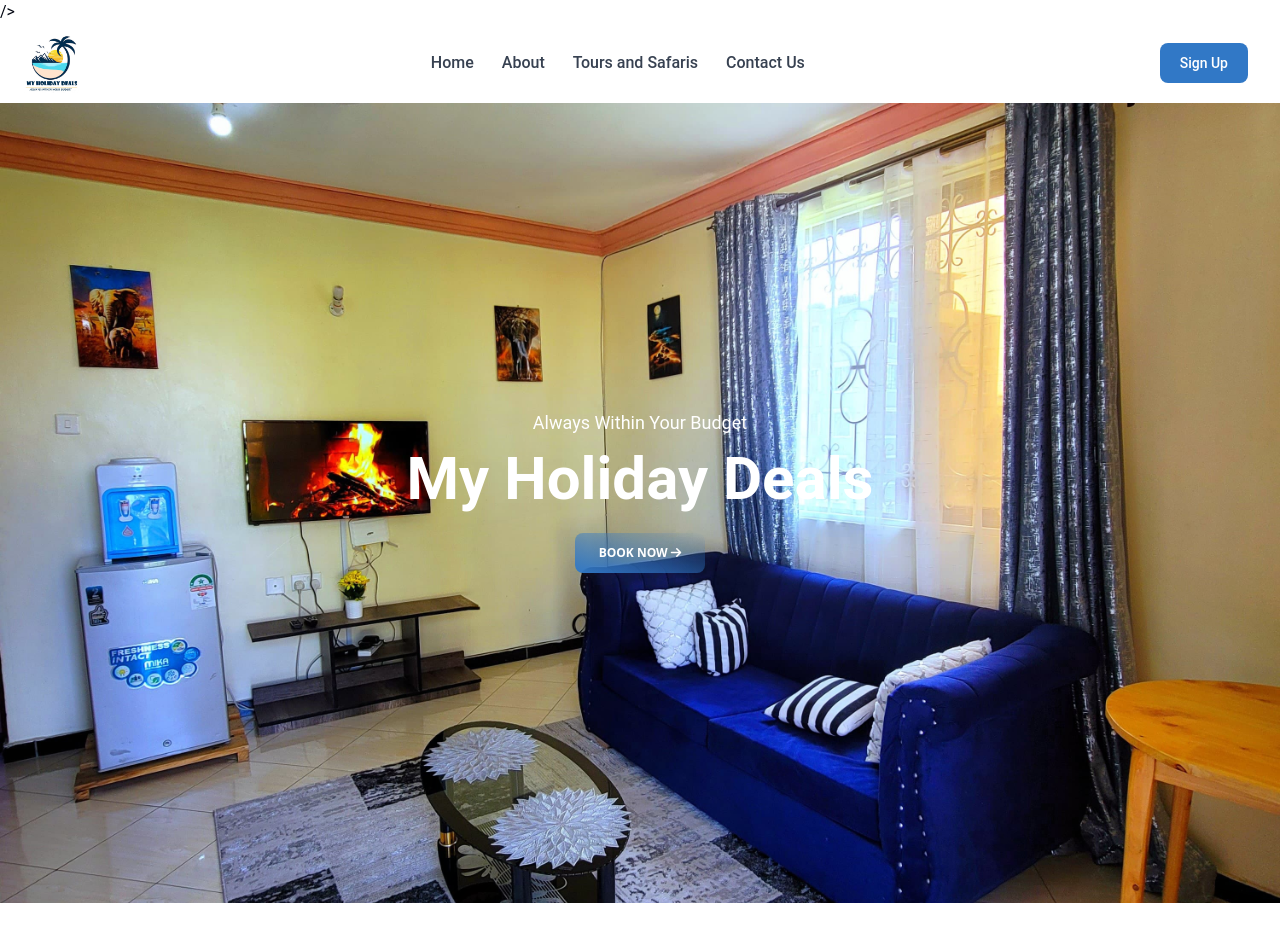
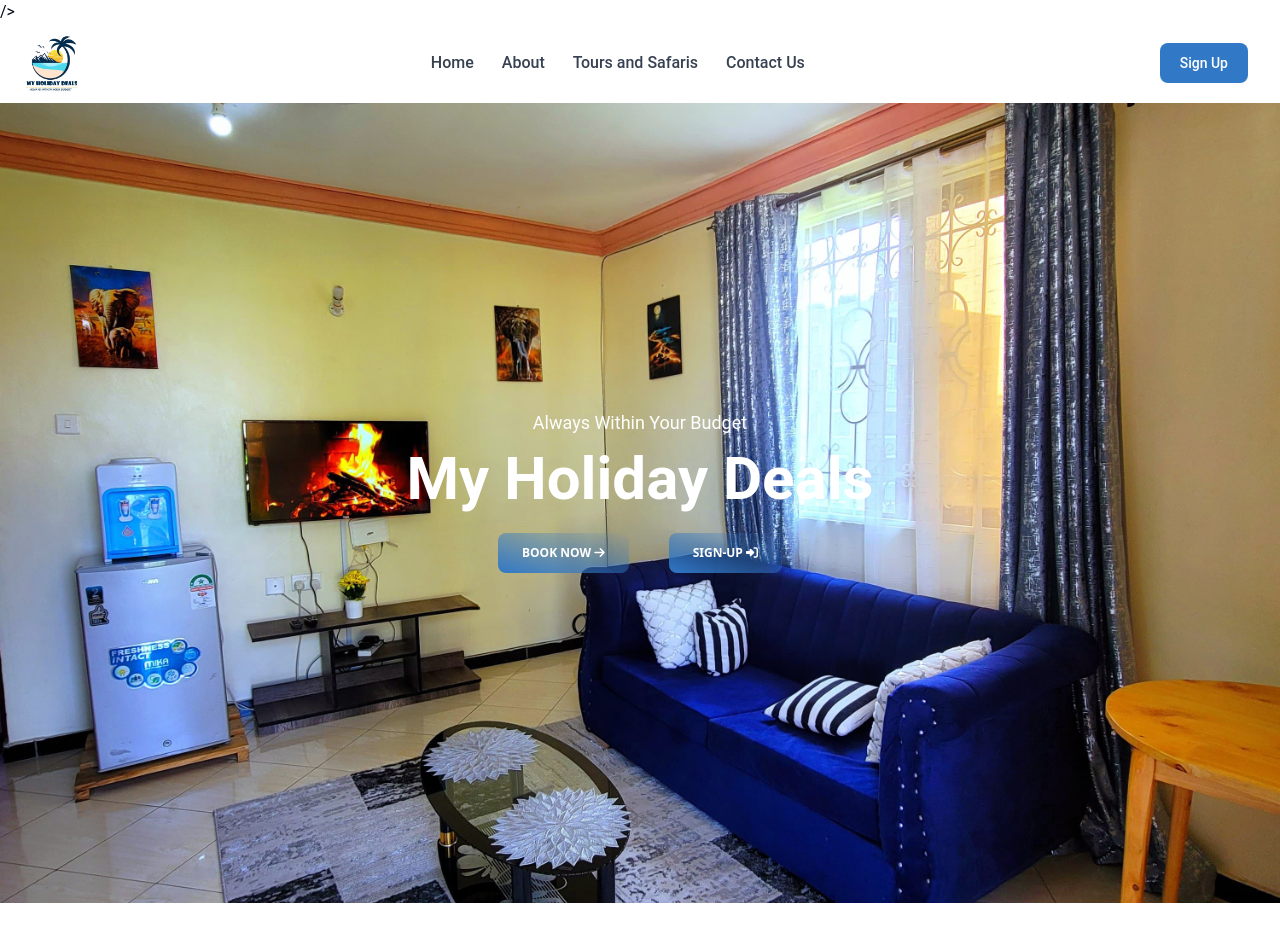
Before and after one commit to Paulhakeem/BnB, a Vue app in the folder BnB/: page / in a window 1280 px wide. Shown: the top 933 px of the page. Built offline with nearby package versions, Linux system fonts and the light colour scheme.

Commit message:
done with changes

```diff
--- a/BnB/src/components/HomePage.vue
+++ b/BnB/src/components/HomePage.vue
@@ -37,7 +37,8 @@ onMounted(() => {
           >
         </h2>
       </div>
-        <RouterLink to="/book-now" class="text-center justify-center">
+       <div class="flex items-center justify-center gap-10">
+         <RouterLink to="/book-now" class="text-center justify-center">
           <button
             class="my-6 font-sans font-bold uppercase text-xs py-3 px-6 rounded-lg bg-gradient-to-tr from-[#3178c6] to-gray text-white text-center"
           >
@@ -45,6 +46,15 @@ onMounted(() => {
             <i class="fa-solid fa-arrow-right"></i>
           </button>
         </RouterLink>
+         <RouterLink to="/" class="text-center justify-center">
+          <button
+            class="my-6 font-sans font-bold uppercase text-xs py-3 px-6 rounded-lg bg-gradient-to-tr from-[#3178c6] to-gray text-white text-center"
+          >
+           Sign-up
+            <i class="fa-solid fa-right-to-bracket"></i>
+          </button>
+        </RouterLink>
+       </div>
     </main>
   </div>
 </template>
--- a/BnB/src/views/HomeView.vue
+++ b/BnB/src/views/HomeView.vue
@@ -6,7 +6,7 @@
     <HomePage />
 
     <div>
-      <div class="pb-8">
+      <div class="pt-8 pb-2">
         <h5
           class="text-2xl text-[#3178c6] lg:text-white text-md font-medium capitalize lg:hidden"
         >
```
